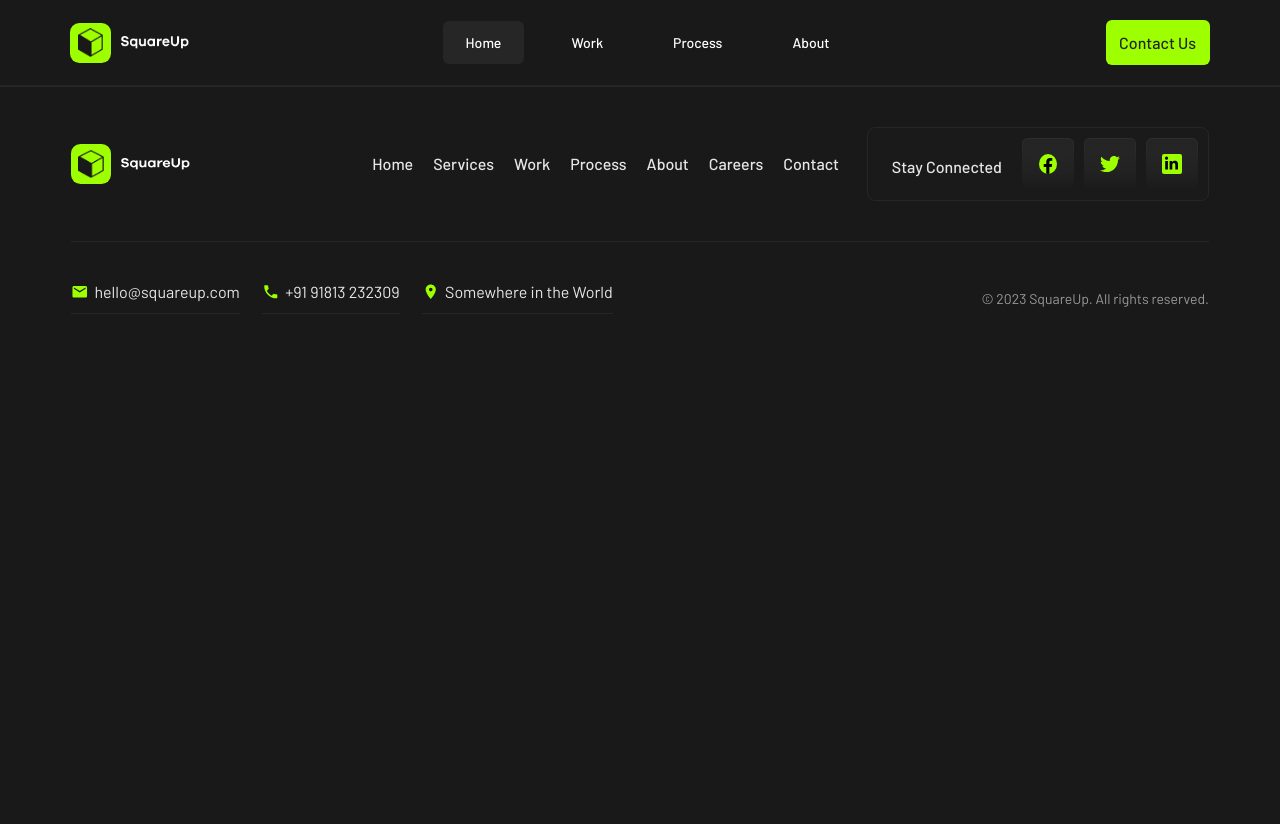
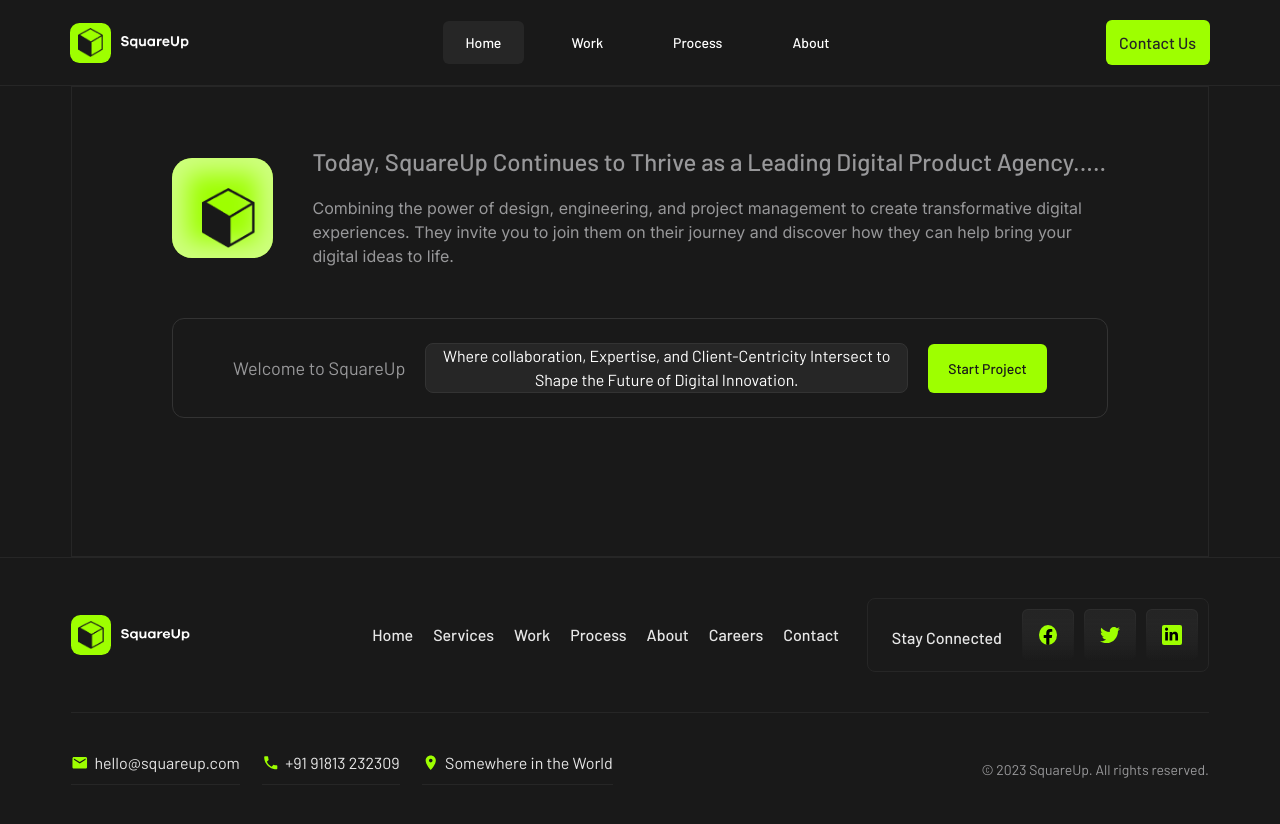
Before and after one commit to Rama-altrk/SquareUp-Agency, a React (Vite) app: page /about in a window 1280 px wide. Before the commit the page ends 800 px from the top, so only its background shows below. Built offline with nearby package versions, Linux system fonts and the light colour scheme.

Commit message:
Create Contact page

```diff
--- a/src/components/ctaSection/CtaSection.css
+++ b/src/components/ctaSection/CtaSection.css
@@ -34,7 +34,7 @@
 }
 
 .mr-logo-cta {
-    display: flex;
+    /* display: flex; */
     justify-content: center;
     align-items: center;
     padding: 30px;
@@ -42,7 +42,7 @@
     /* width: 100%; */
     /* max-width: 150.7px; */
     width: 150.7px;
-    height: 150px;
+    /* height: 150px; */
     /* flex-shrink: 0; */
     box-shadow: 0px 0px 23px 16px #FFFFFF80 inset;
     background-color: var(--green50);
@@ -95,6 +95,7 @@
     /* margin-right: auto; */
     /* padding-right: 20px; */
     padding: 24px 40px;
+
     h4 {
         font-family: var(--font-primary);
         font-weight: var(--fw-regular);
--- a/src/pages/About/About.jsx
+++ b/src/pages/About/About.jsx
@@ -1,8 +1,10 @@
+import CtaSection from "../../components/ctaSection/CtaSection";
 
 
 export default function About() {
     return (
         <>
+            <CtaSection/>
         </>
     )
 }
```
Also changed, not shown: src/pages/Contact/Contact.css (added), src/pages/Contact/Contact.jsx (added).
